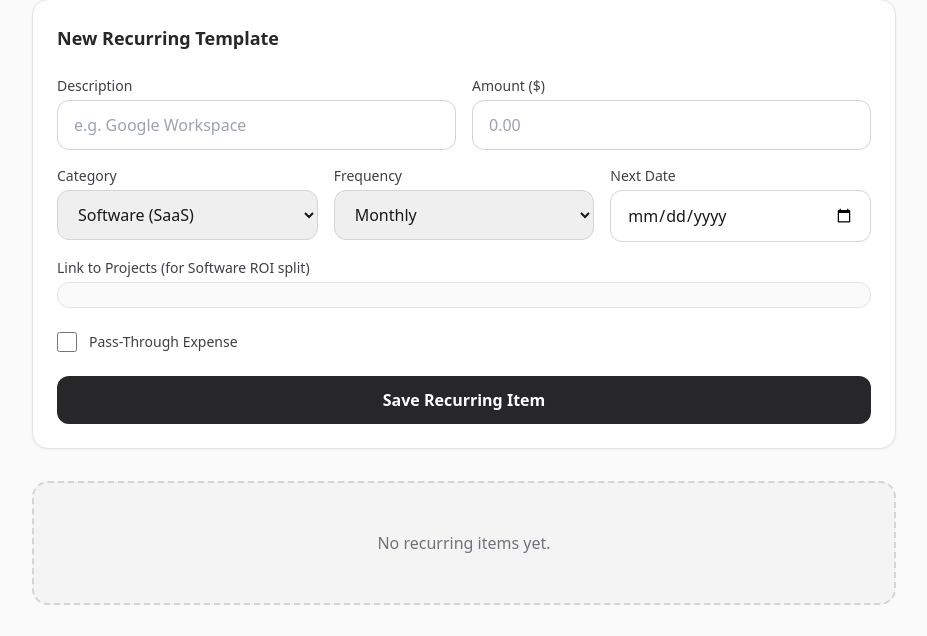
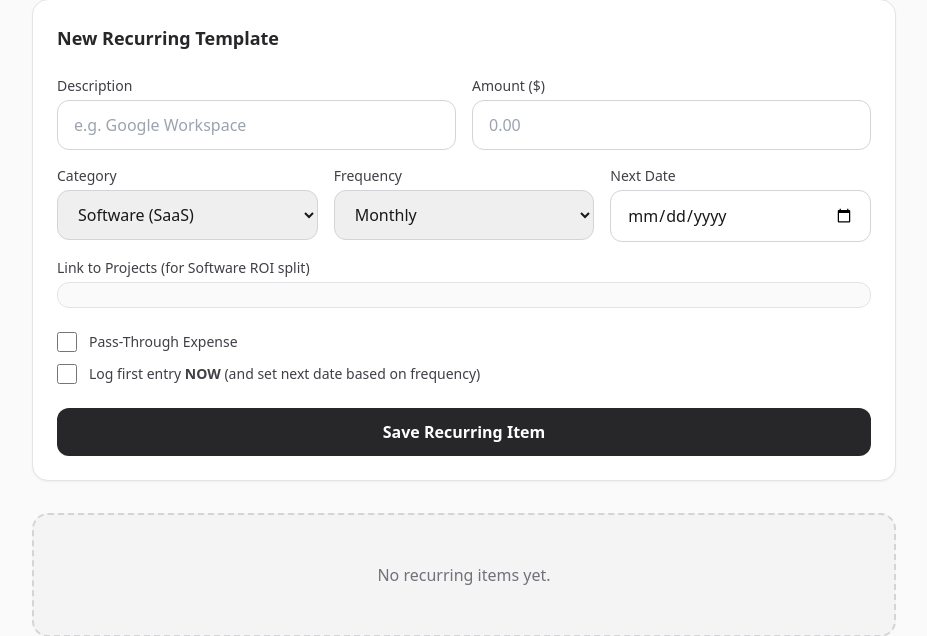
Before and after one commit to bdmarvin1/simple-budgeting-app, a Flask app: page /admin/budget/recurring in a window 1280 px wide. Shown: the part 216-852 px from the top of the page, without its empty margins (176-1103 px from the left). Run offline with Flask 3, Linux system fonts and the light colour scheme; the visitor is signed in with stand-in values (Sample User, id 1); data that the repository does not hold is empty; some libraries are stand-ins or nearby versions.

Commit message:
Implement automatic recurring transactions and fix sign logic
- Enforced strict sign logic: positive for Income, negative for all other categories.
- Unified "Income" category across all forms and logic.
- Added "Log first entry NOW" checkbox to recurring templates.
- Implemented automatic transaction generation for due recurring items on dashboard load.
- Updated templates to correctly display signs and colors based on unified categories.

Co-authored-by: azrlmaster <10262826+azrlmaster@users.noreply.github.com>

```diff
--- a/budget_tool/blueprint/routes.py
+++ b/budget_tool/blueprint/routes.py
@@ -5,7 +5,10 @@ from flask import render_template, request, redirect, url_for, session, flash, c
 from werkzeug.security import check_password_hash
 from . import budget_bp
 from .models import db, Transaction, Project, TimeEntry, RecurringTransaction, Asset
-from .utils import login_required, calculate_agi, get_kansas_tax_deadlines, get_forecast_data
+from .utils import (
+    login_required, calculate_agi, get_kansas_tax_deadlines,
+    get_forecast_data, process_recurring_transactions
+)
 from datetime import datetime, timedelta
 from decimal import Decimal
 from sqlalchemy import func
@@ -36,6 +39,7 @@ def inject_now():
 @budget_bp.route('/')
 @login_required
 def dashboard():
+    process_recurring_transactions()
     transactions = Transaction.query.order_by(Transaction.date.desc()).limit(10).all()
     agi = calculate_agi()
     deadlines = get_kansas_tax_deadlines()
@@ -170,13 +174,14 @@ def add_recurring():
     category = request.form.get('category')
     frequency = request.form.get('frequency')
     is_pass_through = 'is_pass_through' in request.form
+    create_immediate = 'create_immediate' in request.form
     next_date_str = request.form.get('next_date')
     project_ids = request.form.getlist('project_ids')
 
     next_date = datetime.strptime(next_date_str, '%Y-%m-%d').date()
 
     # Ensure sign matches category
-    if category == 'Income (Retainer)':
+    if category == 'Income':
         amount = abs(amount)
     else:
         amount = -abs(amount)
@@ -196,6 +201,10 @@ def add_recurring():
 
     db.session.add(new_recurring)
     db.session.commit()
+
+    if create_immediate:
+        from .utils import process_recurring_transactions
+        process_recurring_transactions()
 
     flash('Recurring transaction added.', 'success')
     return redirect(url_for('budget.recurring'))
--- a/budget_tool/blueprint/templates/budget/recurring.html
+++ b/budget_tool/blueprint/templates/budget/recurring.html
@@ -29,7 +29,7 @@
                 <select name="category" class="w-full px-4 py-3 rounded-xl border border-zinc-300 focus:ring-2 focus:ring-zinc-500 outline-none">
                     <option value="Software">Software (SaaS)</option>
                     <option value="Payroll">Payroll</option>
-                    <option value="Income (Retainer)">Income (Retainer)</option>
+                    <option value="Income">Income</option>
                     <option value="Marketing">Marketing</option>
                     <option value="Other">Other</option>
                 </select>
@@ -61,10 +61,17 @@
             </div>
         </div>
 
-        <div class="flex items-center space-x-3 py-2">
-            <input type="checkbox" id="is_pass_through" name="is_pass_through"
-                   class="w-5 h-5 rounded border-zinc-300 text-zinc-900 focus:ring-zinc-500">
-            <label for="is_pass_through" class="text-sm font-medium text-zinc-700">Pass-Through Expense</label>
+        <div class="space-y-3 py-2">
+            <div class="flex items-center space-x-3">
+                <input type="checkbox" id="is_pass_through" name="is_pass_through"
+                       class="w-5 h-5 rounded border-zinc-300 text-zinc-900 focus:ring-zinc-500">
+                <label for="is_pass_through" class="text-sm font-medium text-zinc-700">Pass-Through Expense</label>
+            </div>
+            <div class="flex items-center space-x-3">
+                <input type="checkbox" id="create_immediate" name="create_immediate"
+                       class="w-5 h-5 rounded border-zinc-300 text-zinc-900 focus:ring-zinc-500">
+                <label for="create_immediate" class="text-sm font-medium text-zinc-700">Log first entry <span class="font-bold">NOW</span> (and set next date based on frequency)</label>
+            </div>
         </div>
 
         <button type="submit"
@@ -90,8 +97,8 @@
             <p class="text-xs text-zinc-400 mt-2">Next: {{ item.next_date.strftime('%b %d, %Y') }}</p>
         </div>
         <div class="text-right">
-            <p class="text-xl font-bold {% if item.category == 'Income (Retainer)' %}text-emerald-600{% else %}text-zinc-900{% endif %}">
-                {% if item.category == 'Income (Retainer)' %}+{% else %}-{% endif %}${{ "%.2f"|format(item.amount|abs) }}
+            <p class="text-xl font-bold {% if item.category == 'Income' %}text-emerald-600{% else %}text-zinc-900{% endif %}">
+                {% if item.category == 'Income' %}+{% else %}-{% endif %}${{ "%.2f"|format(item.amount|abs) }}
             </p>
             <form action="{{ url_for('budget.delete_recurring', id=item.id) }}" method="POST" onsubmit="return confirm('Delete this recurring item?')">
                 <button type="submit" class="text-xs text-red-400 hover:text-red-600 font-medium mt-2">Delete</button>
--- a/budget_tool/blueprint/utils.py
+++ b/budget_tool/blueprint/utils.py
@@ -32,6 +32,50 @@ def get_kansas_tax_deadlines():
         {"date": "Mar 16", "event": "S-Corp Tax Return"},
         {"date": "Apr 15", "event": "Kansas State Tax"},
     ]
+
+def process_recurring_transactions():
+    """Check for due recurring transactions and create entries."""
+    today = datetime.utcnow().date()
+    recurring_items = RecurringTransaction.query.filter(RecurringTransaction.next_date <= today).all()
+
+    for item in recurring_items:
+        while item.next_date <= today:
+            # Create transaction
+            new_t = Transaction(
+                date=item.next_date,
+                description=f"{item.description} (Recurring)",
+                amount=item.amount,
+                category=item.category,
+                is_pass_through=item.is_pass_through
+            )
+            if item.projects:
+                new_t.projects = item.projects
+
+            db.session.add(new_t)
+
+            # Update next date
+            if item.frequency == 'MONTHLY':
+                # Simple month increment
+                month = item.next_date.month
+                year = item.next_date.year + (month // 12)
+                month = (month % 12) + 1
+                try:
+                    item.next_date = item.next_date.replace(year=year, month=month)
+                except ValueError:
+                    # Handle last day of month issues
+                    # If 31st isn't in next month, use last day of next month
+                    import calendar
+                    last_day = calendar.monthrange(year, month)[1]
+                    item.next_date = item.next_date.replace(year=year, month=month, day=last_day)
+            elif item.frequency == 'WEEKLY':
+                item.next_date += timedelta(weeks=1)
+            elif item.frequency == 'ANNUAL':
+                item.next_date = item.next_date.replace(year=item.next_date.year + 1)
+
+            # Commit inside loop to avoid skipping if one fails?
+            # Better to commit all at once at the end.
+
+    db.session.commit()
 
 def get_forecast_data():
     """Generate 13-week forecast data."""
```
